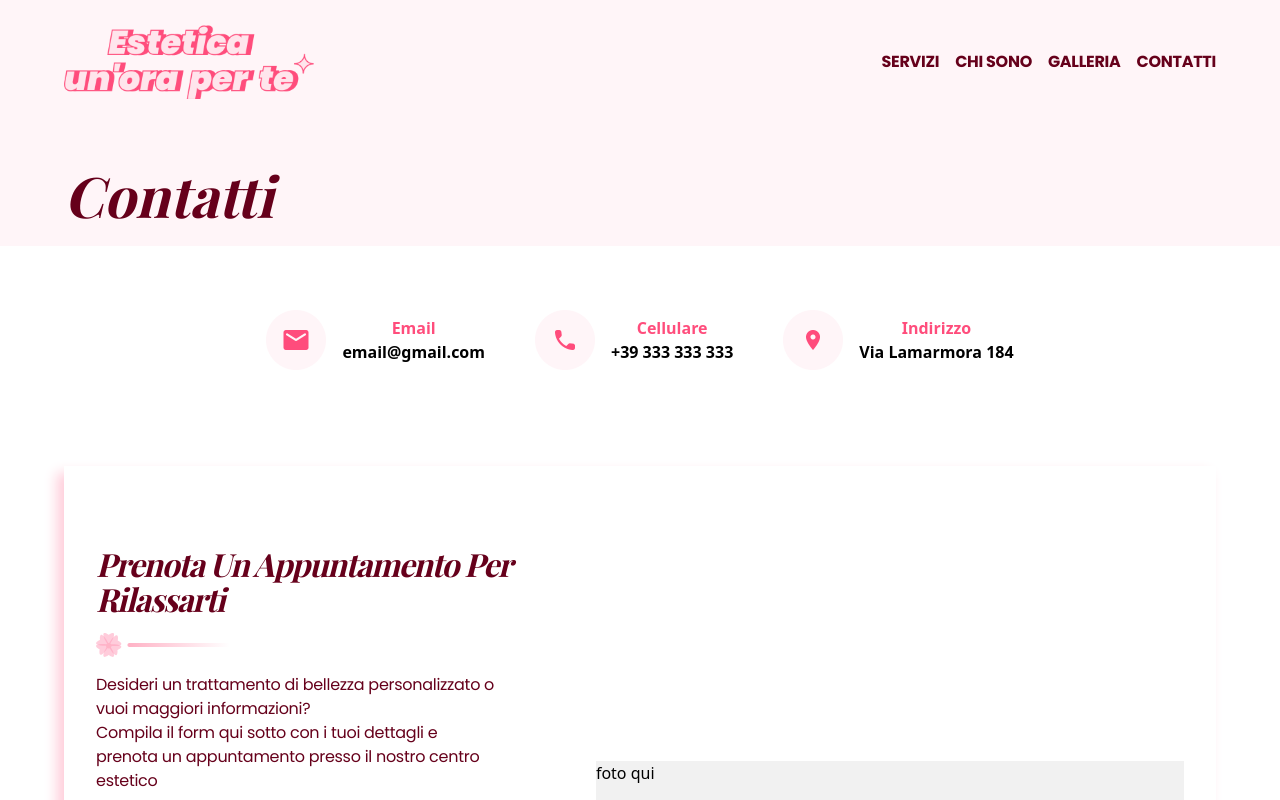
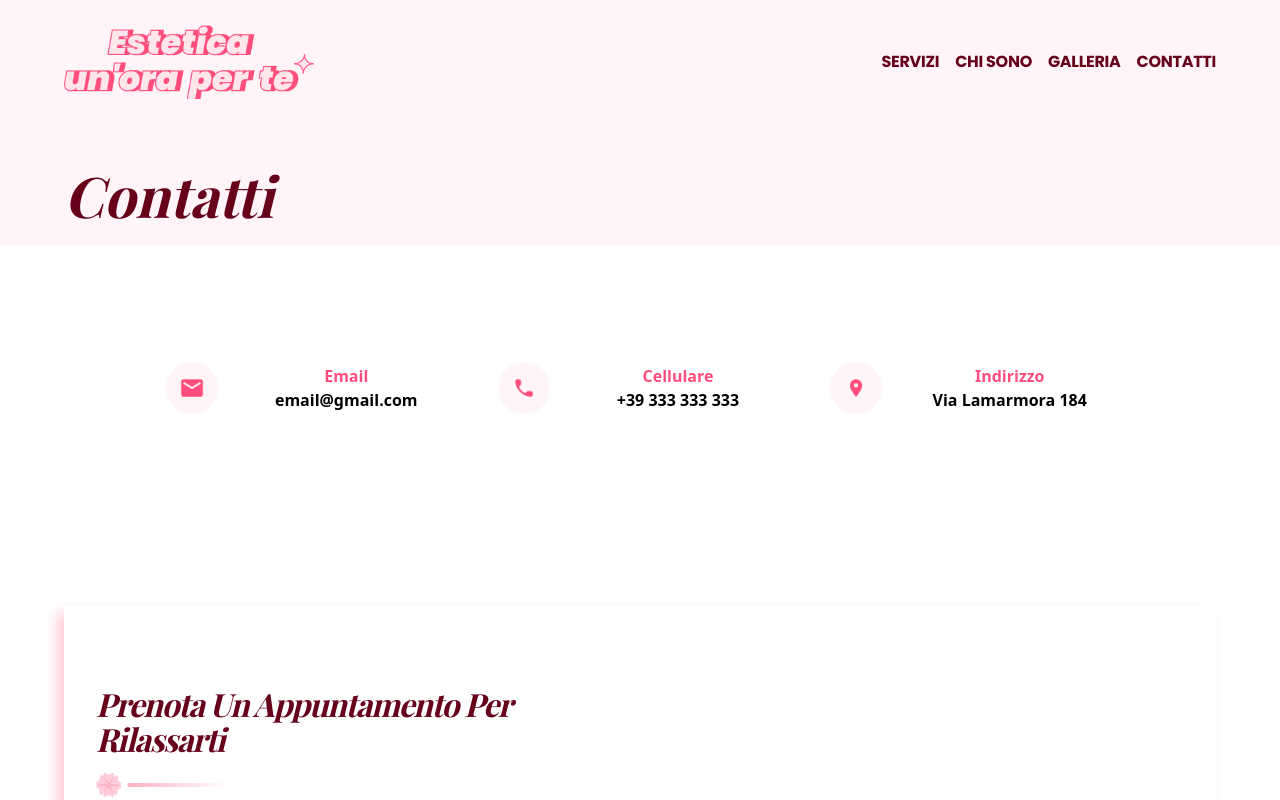
Before and after one commit to Giovanni-Serra-Git/un_ora_per_te, a React (Vite) app: page /contatti in a window 1280 px wide. Shown: the top 800 px of the page. Built offline with nearby package versions, Linux system fonts and the light colour scheme; a web font is replaced by a local one.

Commit message:
fixing contact page

```diff
--- a/src/components/contacts/contacts.jsx
+++ b/src/components/contacts/contacts.jsx
@@ -34,7 +34,7 @@ let iconsContact = [
         iconTitle: "indirizzo",
         iconDetails: "via Lamarmora 184",
         iconAltDescription: "icona dell' indirizzo"
-    },
+    }
 ]
 
 function ContactsInfo() {
@@ -119,16 +119,16 @@ function Contacts() {
 
         {/* Icone Contatti */}
 
-        <div className="container my-[1rem] md:my-[4rem]">
-            <div className="block w-[50%] gap-y-8 mx-auto md:flex md:flex-row md:w-[90%] md:justify-center md:items-center md:gap-[3.125rem]">
+        <div className="container md:flex md:justify-center md:gap-x-[1rem]">
+            <div className="flex flex-col gap-y-[3rem] md:flex md:flex-row md:gap-x-[3rem] md:my-[6rem]">
                 {
                     iconsContact.map((item,index) => {
                         return (
-                            <div key={index} className="my-8 flex items-center gap-x-4 md:my-0 gap-0">
-                                <div className="max-w-[60px]">
+                            <div key={index} className="flex items-center gap-x-6 w-[80%] mx-auto md:w-full md:mx-0">
+                                <div className="w-[25%] md:w-[20%]">
                                     <img src={item.iconUrl} alt={Alt + item.iconAltDescription} />
                                 </div>
-                                <div>
+                                <div className="w-[75%] md:w-[80%] flex flex-col items-center md:block lg:block">
                                     <p className="text-left md:text-center clamp-poppins-normal text-pink-300 font-bold first-letter:uppercase">{item.iconTitle}</p>
                                     <p className={`text-left md:text-center clamp-poppins-normal font-bold
                                                   ${item.iconTitle == "indirizzo" ? "first-letter:uppercase" : ""}`}>{item.iconDetails}</p>
```
